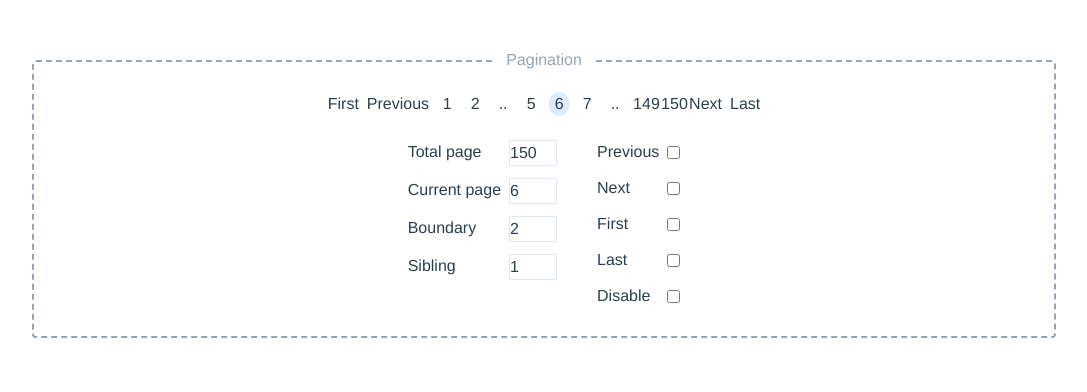
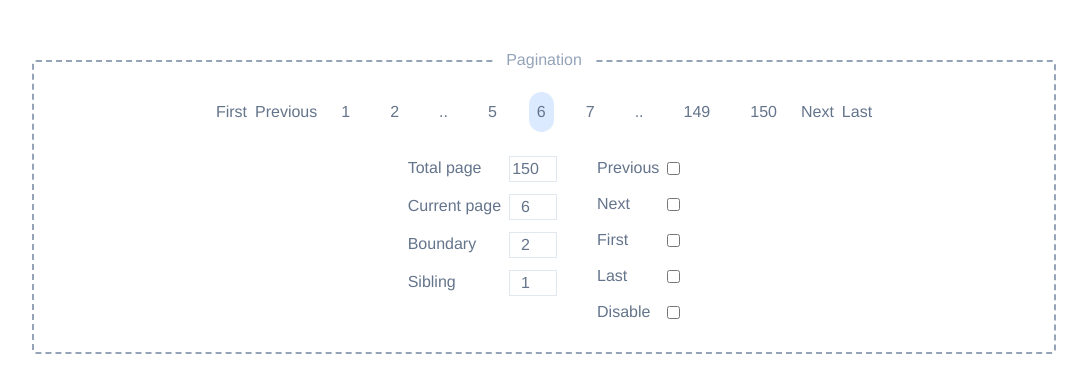
Before and after one commit to khoufstudio/vue-simple-pagination, a Vue app: page / in a window 1280 px wide. Shown: the top 392 px of the page, without its empty margins (96-1183 px from the left). Built offline with nearby package versions, Linux system fonts and the light colour scheme.

Commit message:
styling in progress

```diff
--- a/src/components/SimplePagination.vue
+++ b/src/components/SimplePagination.vue
@@ -95,13 +95,13 @@ function toCurrentPage(numberPage:number) {
     <div class="mt-[-30px] mb-5">
       <span class="bg-white px-3 text-slate-400">Pagination</span>
     </div>
-    <div class="flex gap-2 justify-center">
+    <div class="flex gap-2 justify-center text-slate-500">
       <button @click="firstHandle" :disabled="disableFirst">First</button>
       <button @click="previousHandle" :disabled="disablePrevious">Previous</button>
       <div v-for="x in (result)" :key="x">
         <button
           @click="toCurrentPage(x)"
-          :class="[currentPage === x ? 'bg-blue-100' : '', 'w-[20px] rounded-full']"
+          :class="[currentPage === x ? 'bg-blue-100' : '', 'rounded-full p-2 mx-2']"
         >{{ x === 0 ? '..' : x }}</button>
       </div>
       <button @click="nextHandle" :disabled="disableNext">Next</button>
@@ -109,30 +109,30 @@ function toCurrentPage(numberPage:number) {
     </div>
     <!-- input container -->
 
-    <div class="mt-6 flex justify-center gap-10">
+    <div class="mt-6 flex justify-center gap-10 text-slate-500">
       <div>
         <!-- total page -->
         <legend class="flex justify-between mb-3">
           <label class="mr-2" for="totalPage">Total page</label>
-          <input class="border border-slate-200 w-12" type="number" v-model="totalPage">
+          <input class="border border-slate-200 w-12 text-center" type="number" v-model="totalPage">
         </legend>
 
         <!-- current page -->
         <legend class="flex justify-between mb-3">
           <label class="mr-2" for="currentPage">Current page</label>
-          <input class="border border-slate-200 w-12" type="number" v-model="currentPage">
+          <input class="border border-slate-200 w-12 text-center" type="number" v-model="currentPage">
         </legend>
 
         <!-- boundary -->
         <legend class="flex justify-between mb-3">
           <label class="mr-2" for="boundary">Boundary</label>
-          <input class="border border-slate-200 w-12" type="number" v-model="boundary">
+          <input class="border border-slate-200 w-12 text-center" type="number" v-model="boundary">
         </legend>
 
         <!-- sibling -->
         <legend class="flex justify-between mb-3">
           <label class="mr-2" for="sibling">Sibling</label>
-          <input class="border border-slate-200 w-12" type="number" v-model="sibling">
+          <input class="border border-slate-200 w-12 text-center" type="number" v-model="sibling">
         </legend>
       </div>
       <div>
```
